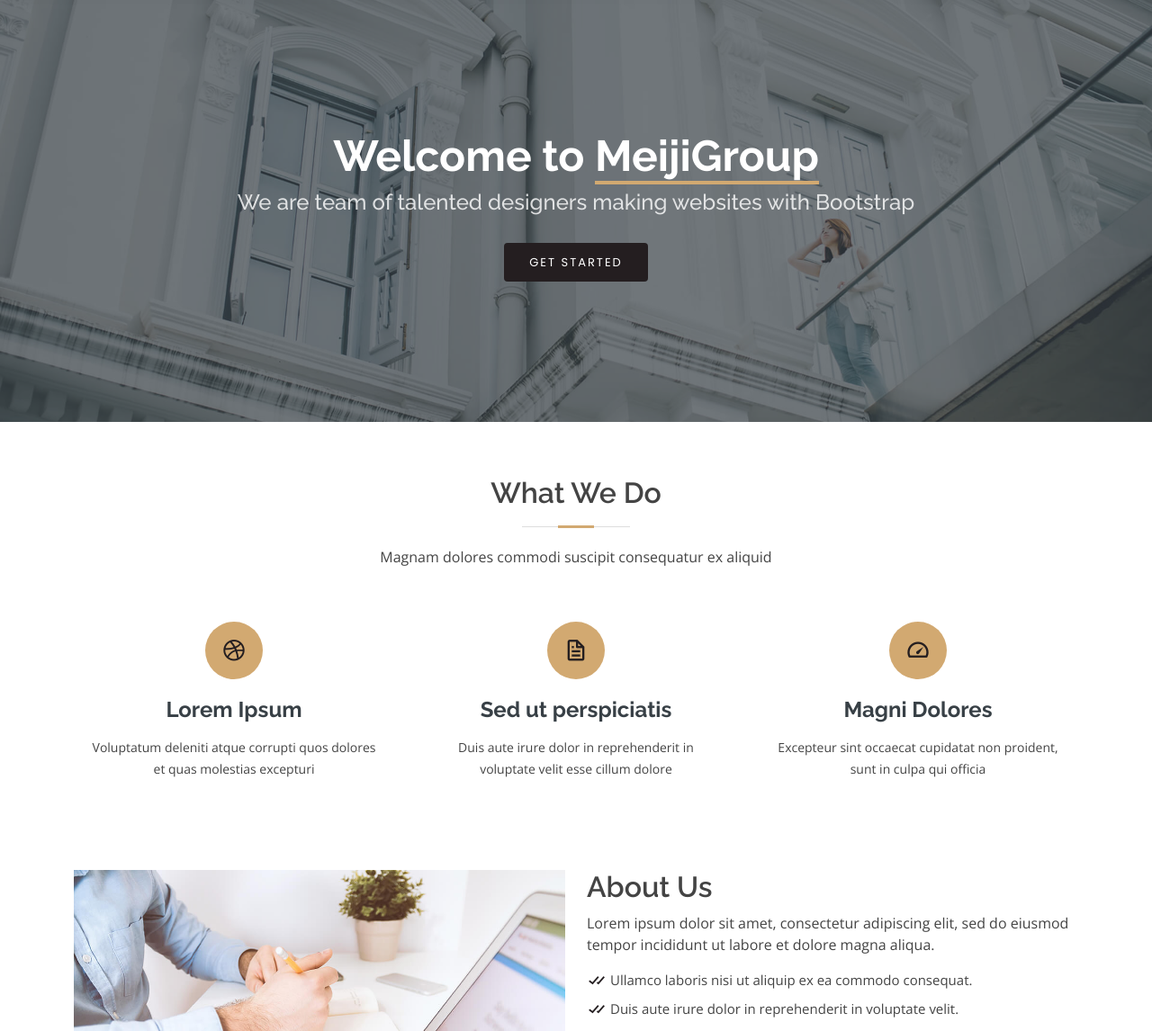
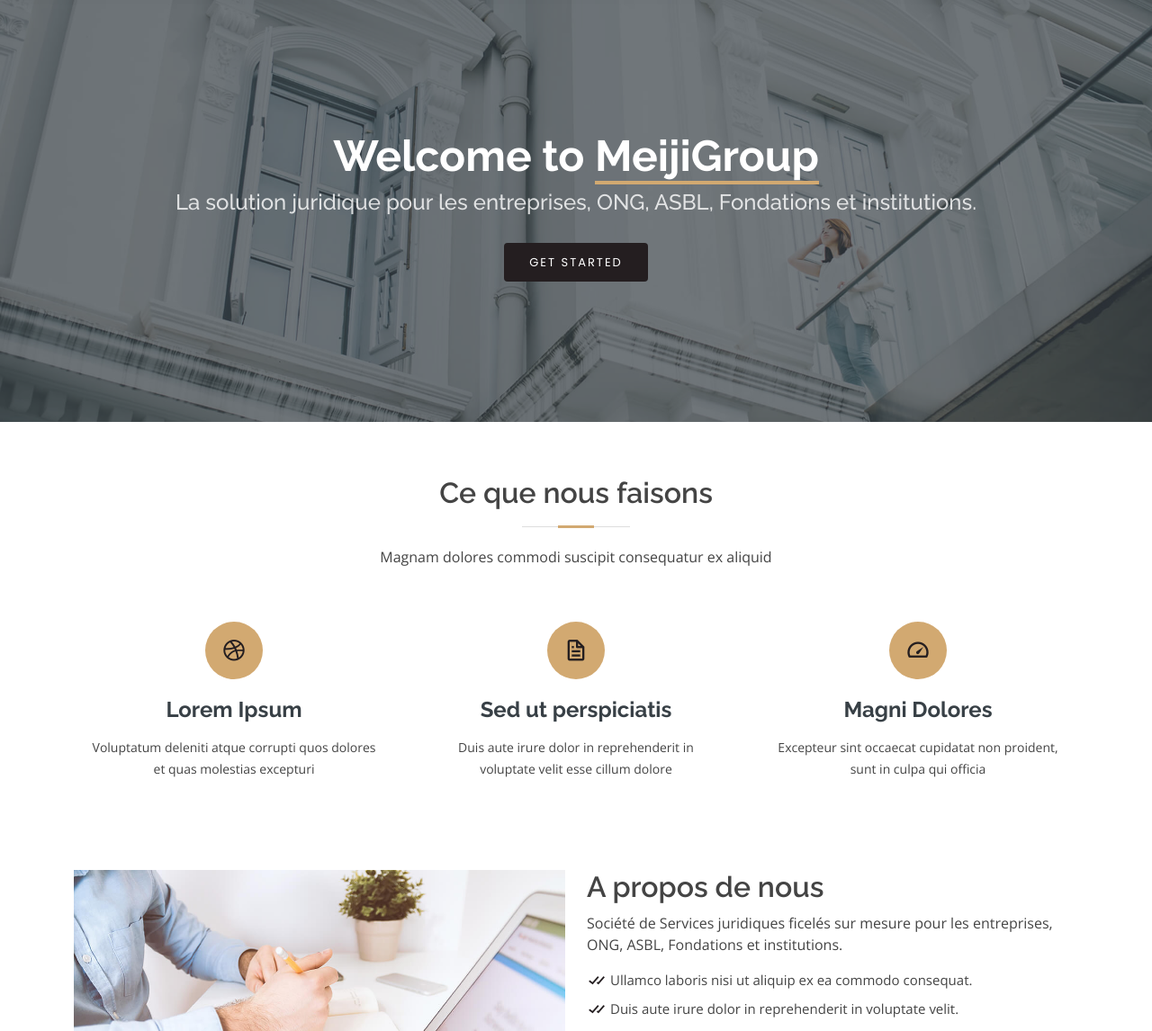
Before and after one commit to lax-tech/meijigroup, a plain HTML site: page index.html in a window 1280 px wide. Shown: the part 81-1227 px from the top of the page at 90% size. Drawn offline with nearby package versions, Linux system fonts and the light colour scheme; a script that the page names is missing.

Commit message:
first commit 2

```diff
--- a/index.html
+++ b/index.html
@@ -91,7 +91,7 @@
     <section id="hero" class="d-flex flex-column justify-content-center align-items-center">
         <div class="container text-center text-md-left" data-aos="fade-up">
             <h1>Welcome to <span>MeijiGroup</span></h1>
-            <h2>We are team of talented designers making websites with Bootstrap</h2>
+            <h2>La solution juridique pour les entreprises, ONG, ASBL, Fondations et institutions.</h2>
             <a href="#about" class="btn-get-started scrollto">Get Started</a>
         </div>
     </section>
@@ -104,7 +104,7 @@
             <div class="container">
 
                 <div class="section-title">
-                    <h2>What We Do</h2>
+                    <h2>Ce que nous faisons</h2>
                     <p>Magnam dolores commodi suscipit consequatur ex aliquid</p>
                 </div>
 
@@ -148,9 +148,9 @@
                         <img src="assets/img/about.jpg" class="img-fluid" alt="">
                     </div>
                     <div class="col-lg-6 pt-4 pt-lg-0">
-                        <h3>About Us</h3>
+                        <h3>A propos de nous</h3>
                         <p>
-                            Lorem ipsum dolor sit amet, consectetur adipiscing elit, sed do eiusmod tempor incididunt ut labore et dolore magna aliqua.
+                            Société de Services juridiques ficelés sur mesure pour les entreprises, ONG, ASBL, Fondations et institutions.
                         </p>
                         <ul>
                             <li><i class="bx bx-check-double"></i> Ullamco laboris nisi ut aliquip ex ea commodo consequat.</li>
```
